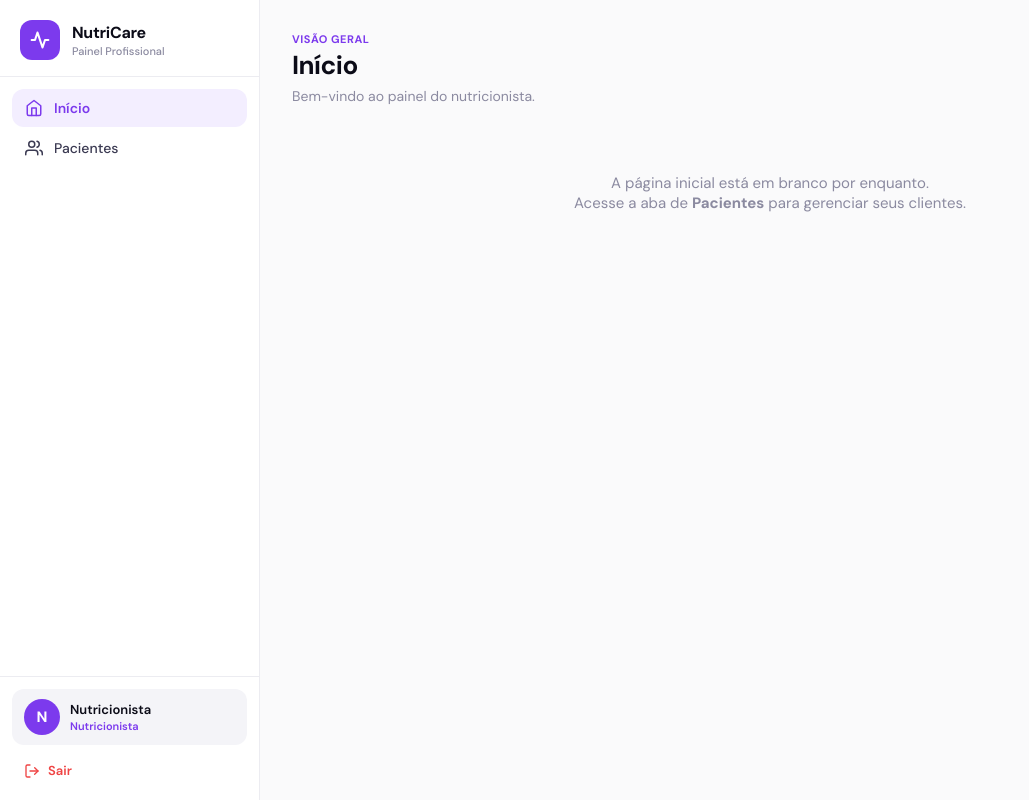
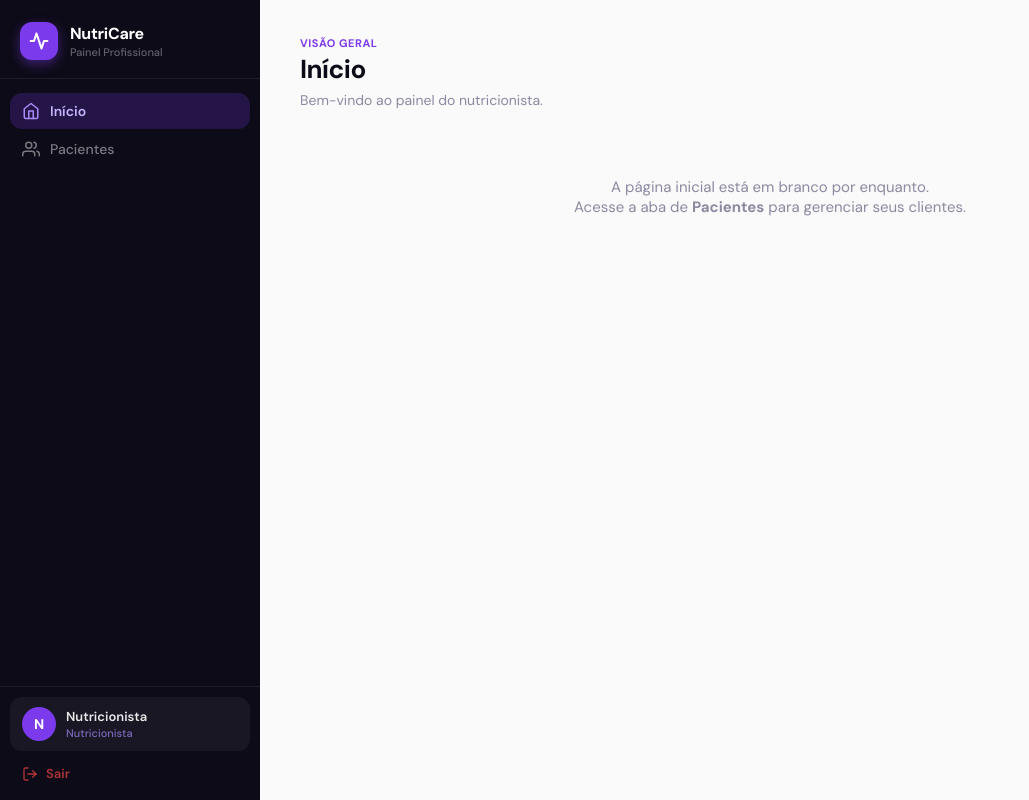
Before and after one commit to ahr7onix/Projeto_tcc, a React (Vite) app in the folder web/web_nutricionista/: page /dashboard in a window 1280 px wide. Shown: the whole page, without its empty margins (0-1029 px from the left). Built offline with nearby package versions, Linux system fonts and the light colour scheme; sample sign-in values are in the browser's storage.

Commit message:
Salvo automaticamente em 22/05/2026 20:39:02

```diff
--- a/web/web_nutricionista/src/components/layout/AppLayout.module.css
+++ b/web/web_nutricionista/src/components/layout/AppLayout.module.css
@@ -4,30 +4,30 @@
   background: var(--bg);
 }
 
-/* Sidebar */
+/* ─── Sidebar ─── */
 .sidebar {
   width: var(--sidebar-w);
-  background: var(--surface);
-  border-right: 1px solid var(--border);
+  background: #0D0B17;
   display: flex;
   flex-direction: column;
   height: 100vh;
   position: sticky;
   top: 0;
   flex-shrink: 0;
+  border-right: none;
 }
 
 .brand {
   display: flex;
   align-items: center;
   gap: 12px;
-  padding: 20px 20px 16px;
-  border-bottom: 1px solid var(--border);
+  padding: 22px 20px 18px;
+  border-bottom: 1px solid rgba(255,255,255,0.07);
 }
 
 .brandIcon {
-  width: 40px;
-  height: 40px;
+  width: 38px;
+  height: 38px;
   border-radius: var(--radius-md);
   background: var(--primary);
   color: white;
@@ -35,38 +35,48 @@
   align-items: center;
   justify-content: center;
   flex-shrink: 0;
+  box-shadow: 0 4px 12px rgba(124,58,237,0.45);
 }
 
 .brandName {
   font-size: 16px;
   font-weight: 700;
-  color: var(--text);
+  color: #FFFFFF;
   letter-spacing: -0.3px;
 }
 
 .brandSub {
   font-size: 11px;
-  color: var(--text-muted);
+  color: rgba(255,255,255,0.35);
   font-weight: 500;
   margin-top: 1px;
 }
 
 .nav {
   flex: 1;
-  padding: 12px 12px;
+  padding: 14px 10px;
   display: flex;
   flex-direction: column;
   gap: 2px;
   overflow-y: auto;
 }
 
+.navSection {
+  font-size: 10px;
+  font-weight: 700;
+  color: rgba(255,255,255,0.25);
+  letter-spacing: 0.8px;
+  text-transform: uppercase;
+  padding: 10px 12px 4px;
+}
+
 .navItem {
   display: flex;
   align-items: center;
   gap: 10px;
-  padding: 10px 12px;
+  padding: 9px 12px;
   border-radius: var(--radius-md);
-  color: var(--text-soft);
+  color: rgba(255,255,255,0.45);
   font-size: 14px;
   font-weight: 500;
   transition: background 0.15s, color 0.15s;
@@ -74,30 +84,35 @@
 }
 
 .navItem:hover {
-  background: var(--surface-alt);
-  color: var(--text);
+  background: rgba(255,255,255,0.07);
+  color: rgba(255,255,255,0.85);
 }
 
 .navItemActive {
-  background: var(--primary-soft);
-  color: var(--primary);
+  background: rgba(124,58,237,0.22);
+  color: #C4B5FD;
   font-weight: 600;
+}
+
+.navItemActive .navIcon {
+  color: #A78BFA;
 }
 
 .navIcon {
   display: flex;
   align-items: center;
   justify-content: center;
-  width: 20px;
+  width: 18px;
   flex-shrink: 0;
 }
 
+/* ─── Sidebar footer ─── */
 .sidebarFooter {
-  padding: 12px;
-  border-top: 1px solid var(--border);
+  padding: 10px;
+  border-top: 1px solid rgba(255,255,255,0.07);
   display: flex;
   flex-direction: column;
-  gap: 8px;
+  gap: 6px;
 }
 
 .userCard {
@@ -105,20 +120,20 @@
   align-items: center;
   gap: 10px;
   padding: 10px 12px;
-  background: var(--surface-alt);
+  background: rgba(255,255,255,0.05);
   border-radius: var(--radius-md);
 }
 
 .userAvatar {
-  width: 36px;
-  height: 36px;
+  width: 34px;
+  height: 34px;
   border-radius: 50%;
   background: var(--primary);
   color: white;
   display: flex;
   align-items: center;
   justify-content: center;
-  font-size: 15px;
+  font-size: 14px;
   font-weight: 700;
   flex-shrink: 0;
 }
@@ -130,7 +145,7 @@
 .userName {
   font-size: 13px;
   font-weight: 600;
-  color: var(--text);
+  color: rgba(255,255,255,0.9);
   white-space: nowrap;
   overflow: hidden;
   text-overflow: ellipsis;
@@ -138,8 +153,8 @@
 
 .userRole {
   font-size: 11px;
-  color: var(--primary);
-  font-weight: 600;
+  color: rgba(167,139,250,0.7);
+  font-weight: 500;
   margin-top: 1px;
 }
 
@@ -147,23 +162,25 @@
   display: flex;
   align-items: center;
   gap: 8px;
-  padding: 9px 12px;
+  padding: 8px 12px;
   border-radius: var(--radius-md);
   border: none;
   background: transparent;
-  color: var(--danger);
+  color: rgba(239,68,68,0.7);
   font-size: 13px;
   font-weight: 600;
   cursor: pointer;
   width: 100%;
-  transition: background 0.15s;
+  transition: background 0.15s, color 0.15s;
+  text-align: left;
 }
 
 .logoutBtn:hover {
-  background: var(--danger-soft);
+  background: rgba(239,68,68,0.1);
+  color: #EF4444;
 }
 
-/* Main */
+/* ─── Main ─── */
 .main {
   flex: 1;
   min-width: 0;
@@ -192,6 +209,7 @@
   display: flex;
   align-items: center;
   border-radius: var(--radius-sm);
+  cursor: pointer;
 }
 
 .topbarBrand {
@@ -204,8 +222,8 @@
 }
 
 .topbarAvatar {
-  width: 36px;
-  height: 36px;
+  width: 34px;
+  height: 34px;
   border-radius: 50%;
   background: var(--primary);
   color: white;
@@ -213,13 +231,13 @@
   align-items: center;
   justify-content: center;
   font-weight: 700;
-  font-size: 14px;
+  font-size: 13px;
 }
 
 .content {
   flex: 1;
-  padding: 32px;
-  max-width: 1200px;
+  padding: 36px 40px;
+  max-width: 1140px;
   width: 100%;
 }
 
@@ -227,7 +245,7 @@
   display: none;
 }
 
-/* Mobile */
+/* ─── Mobile ─── */
 @media (max-width: 768px) {
   .sidebar {
     position: fixed;
@@ -247,7 +265,7 @@
     display: block;
     position: fixed;
     inset: 0;
-    background: rgba(0,0,0,0.4);
+    background: rgba(0,0,0,0.5);
     z-index: 99;
   }
 
```
